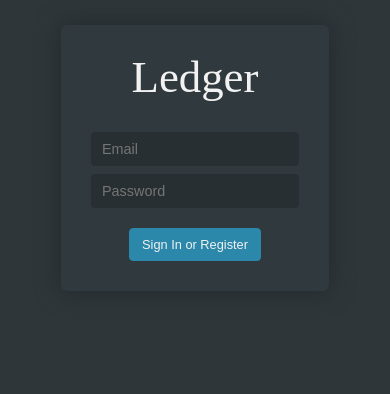
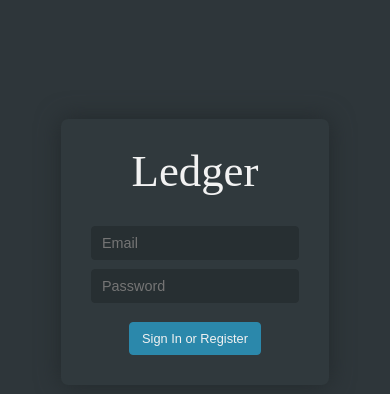
Before and after one commit to snowdamiz/ledger_app, a React (Create React App) app: page /signin in a window 390 px wide. Shown: the part 170-564 px from the top of the page. Built offline with nearby package versions, Linux system fonts and the light colour scheme; a web font is replaced by a local one.

Commit message:
sigin page media queries

```diff
--- a/src/components/header/header.styled.js
+++ b/src/components/header/header.styled.js
@@ -74,6 +74,7 @@ export const Wrap = styled.header`
             color: ${colors.main};
             font-weight: bold;
             font-size: .7em;
+            cursor: pointer;
 
             ${media.tablet} {
                 font-size: .8em;
--- a/src/containers/signin/signin.styled.js
+++ b/src/containers/signin/signin.styled.js
@@ -1,10 +1,11 @@
 import styled from 'styled-components'
-import { fonts, colors } from '../../styleVars'
+import { fonts, colors, media } from '../../styleVars'
 
 export const Wrap = styled.main`
     @import url('https://fonts.googleapis.com/css2?family=Ephesis&display=swap');
 
     width: 100%;
+    height: 100vh;
     margin: 0 auto;
     display: flex;
     justify-content: center;
@@ -13,18 +14,26 @@ export const Wrap = styled.main`
     .loginBox {
         padding: 30px;
         background-color: #30393D;
-        margin-top: 50%;
-        border-radius: 6px;
+        /* margin-top: 50%; */
+        border-radius: 7px;
         filter: drop-shadow(0 0 12px #22282B);
         display: flex;
         flex-direction: column;
         justify-content: space-between;
         align-items: center;
 
+        ${media.desktop} {
+            padding: 40px;
+        }
+
         h1 {
             font-family: ${fonts.logo};
             color: ${colors.main};
             font-size: 2.8em;
+
+            ${media.desktop} {
+                font-size: 3.3em;
+            }
         }
 
         .buttonsBox {
@@ -34,6 +43,10 @@ export const Wrap = styled.main`
             align-items: center;
             margin-top: 2em;
 
+            ${media.desktop} {
+                margin-top: 2.2em;
+            }
+
             input {
                 padding: 8px 10px;
                 border-radius: 4px;
@@ -41,6 +54,11 @@ export const Wrap = styled.main`
                 background-color: ${colors.darkerGray};
                 font-size: 0.9em;
                 color: ${colors.main};
+
+                ${media.desktop} {
+                    padding: 10px 12px;
+                    width: 90%;
+                }
 
                 &:nth-child(2) {
                     margin-top: .6em;
@@ -55,6 +73,10 @@ export const Wrap = styled.main`
                 background-color: ${colors.blue};
                 color: ${colors.main};
                 font-size: 0.8em;
+
+                ${media.desktop} {
+                    margin-top: 2em;
+                }
             }
         }
     }
```
